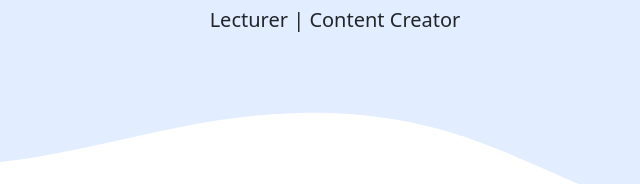
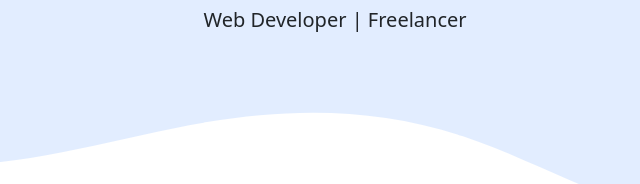
Before and after one commit to abdulrd98/abdulrd98.github.io, a plain HTML site: page index.html in a window 1280 px wide. Shown: the part 430-614 px from the top of the page, 305-945 px from the left. Drawn offline with nearby package versions, Linux system fonts and the light colour scheme.

Commit message:
last edit

```diff
--- a/index.html
+++ b/index.html
@@ -405,7 +405,7 @@
       gsap.to(".lead", {
         delay: 1.5,
         duration: 2,
-        text: "Lecturer | Content Creator",
+        text: "Web Developer | Freelancer",
       });
 
       const galleryImages = document.querySelectorAll(".gallery-img");
```
Also changed, not shown: 1 other file.
